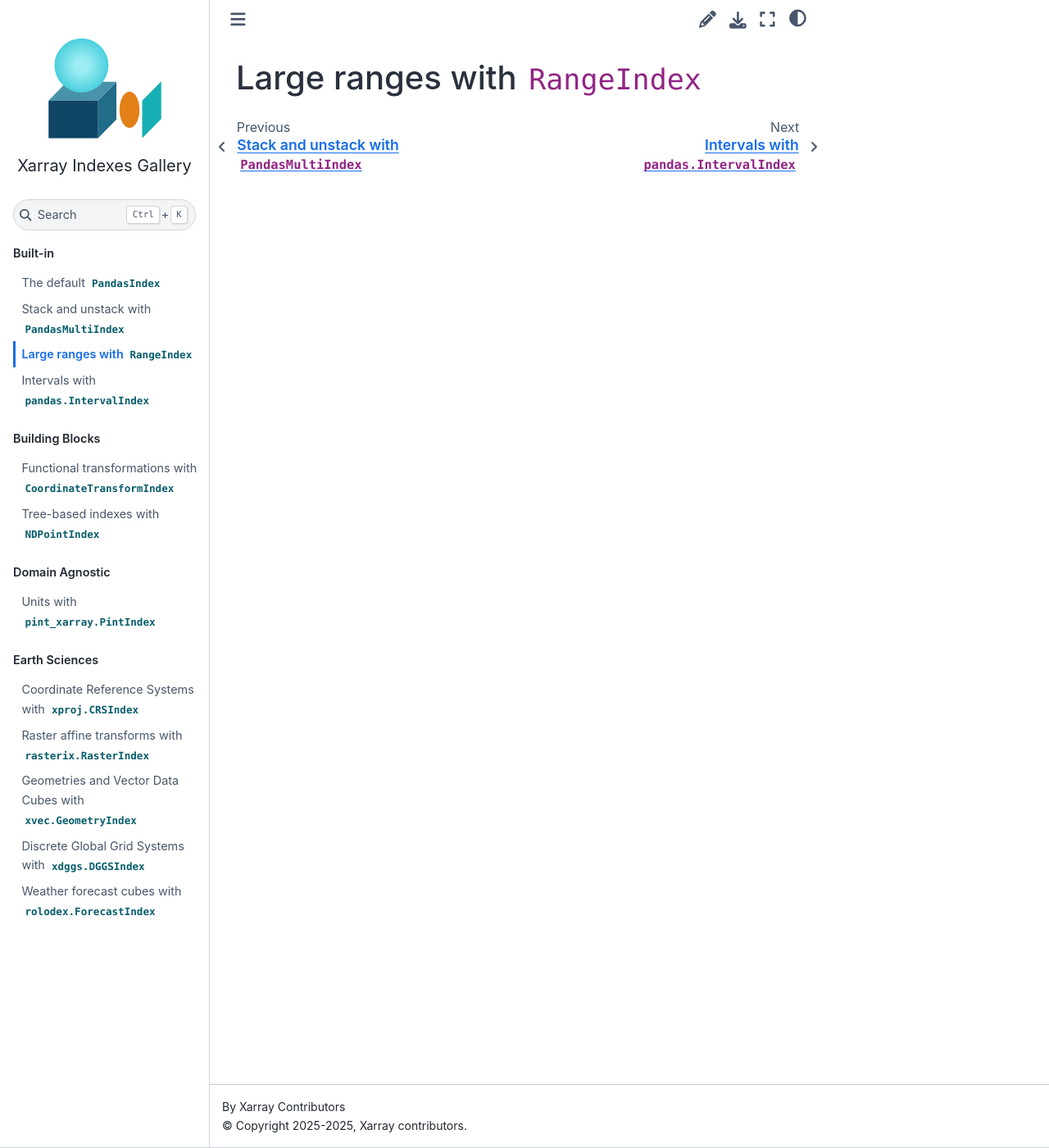
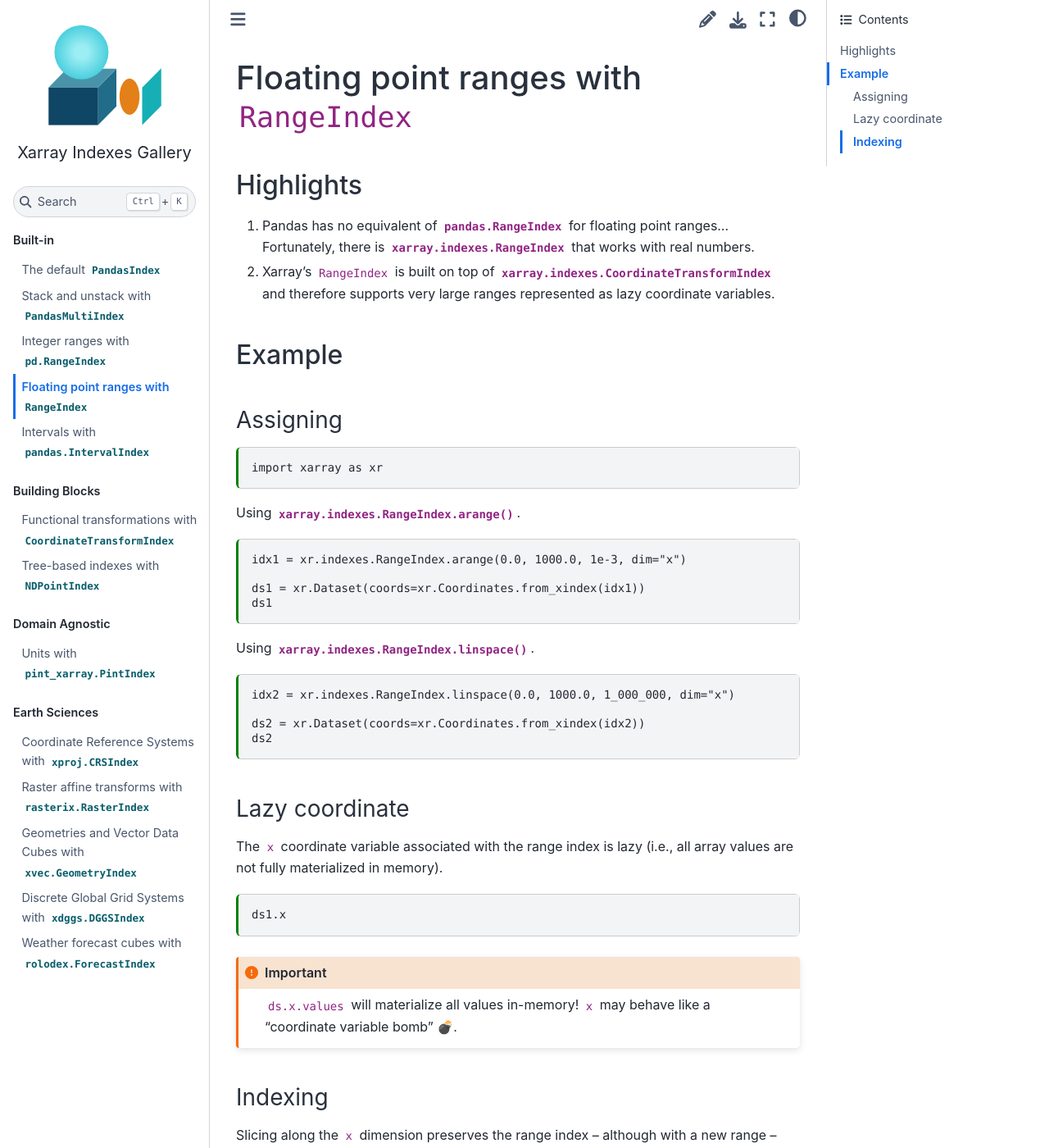
Before and after one commit to xarray-contrib/xarray-indexes, a Sphinx documentation site: the page built from docs/builtin/range.md, in a window 1280 px wide and 1400 px high. Shown: the whole window at 82% size. Built offline with Sphinx 7.4.7 and the Sphinx Book theme 1.1.4, drawn with Linux system fonts in a browser that asks for light colours; some of the changed text lies outside the part shown.

Commit message:
add pandas.RangeIndex and RangeIndex

````diff
--- a/docs/builtin/range.md
+++ b/docs/builtin/range.md
@@ -1 +1,81 @@
-# Large ranges with `RangeIndex`
+---
+jupytext:
+  text_representation:
+    format_name: myst
+kernelspec:
+  display_name: Python 3
+  name: python
+---
+
+# Floating point ranges with `RangeIndex`
+
+## Highlights
+
+1. Pandas has no equivalent of {py:class}`pandas.RangeIndex` for floating point
+   ranges... Fortunately, there is {py:class}`xarray.indexes.RangeIndex` that
+   works with real numbers.
+1. Xarray's `RangeIndex` is built on top of
+   {py:class}`xarray.indexes.CoordinateTransformIndex` and therefore supports
+   very large ranges represented as lazy coordinate variables.
+
+## Example
+
+### Assigning
+
+```{code-cell} python
+import xarray as xr
+```
+
+```{code-cell} python
+---
+tags: [remove-cell]
+---
+%xmode minimal
+
+xr.set_options(
+    display_expand_indexes=True,
+    display_expand_attrs=False,
+);
+```
+
+Using {py:meth}`xarray.indexes.RangeIndex.arange`.
+
+```{code-cell} python
+idx1 = xr.indexes.RangeIndex.arange(0.0, 1000.0, 1e-3, dim="x")
+
+ds1 = xr.Dataset(coords=xr.Coordinates.from_xindex(idx1))
+ds1
+```
+
+Using {py:meth}`xarray.indexes.RangeIndex.linspace`.
+
+```{code-cell} python
+idx2 = xr.indexes.RangeIndex.linspace(0.0, 1000.0, 1_000_000, dim="x")
+
+ds2 = xr.Dataset(coords=xr.Coordinates.from_xindex(idx2))
+ds2
+```
+
+### Lazy coordinate
+
+The `x` coordinate variable associated with the range index is lazy (i.e., all
+array values are not fully materialized in memory).
+
+```{code-cell} python
+ds1.x
+```
+
+```{important}
+`ds.x.values` will materialize all values in-memory! `x` may behave like a "coordinate variable bomb" 💣.
+```
+
+### Indexing
+
+Slicing along the `x` dimension preserves the range index -- although with a new
+range -- and keeps a lazy associated coordinate variable.
+
+```{code-cell} python
+sliced = ds1.isel(x=slice(1_000, 50_000, 100))
+
+sliced.x
+```
````
Also changed, not shown: docs/builtin/pdrange.md (added, +97 -0 lines), docs/index.md (+1 -0 lines).
